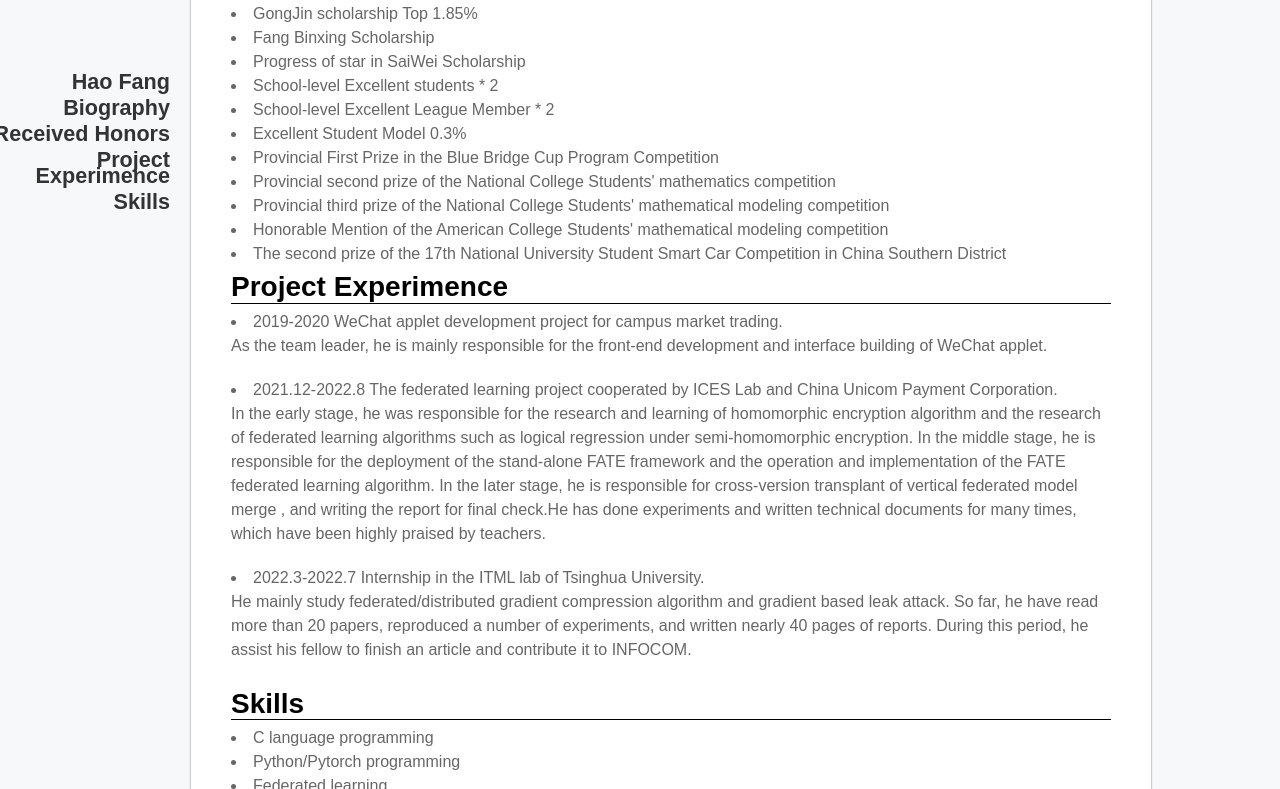
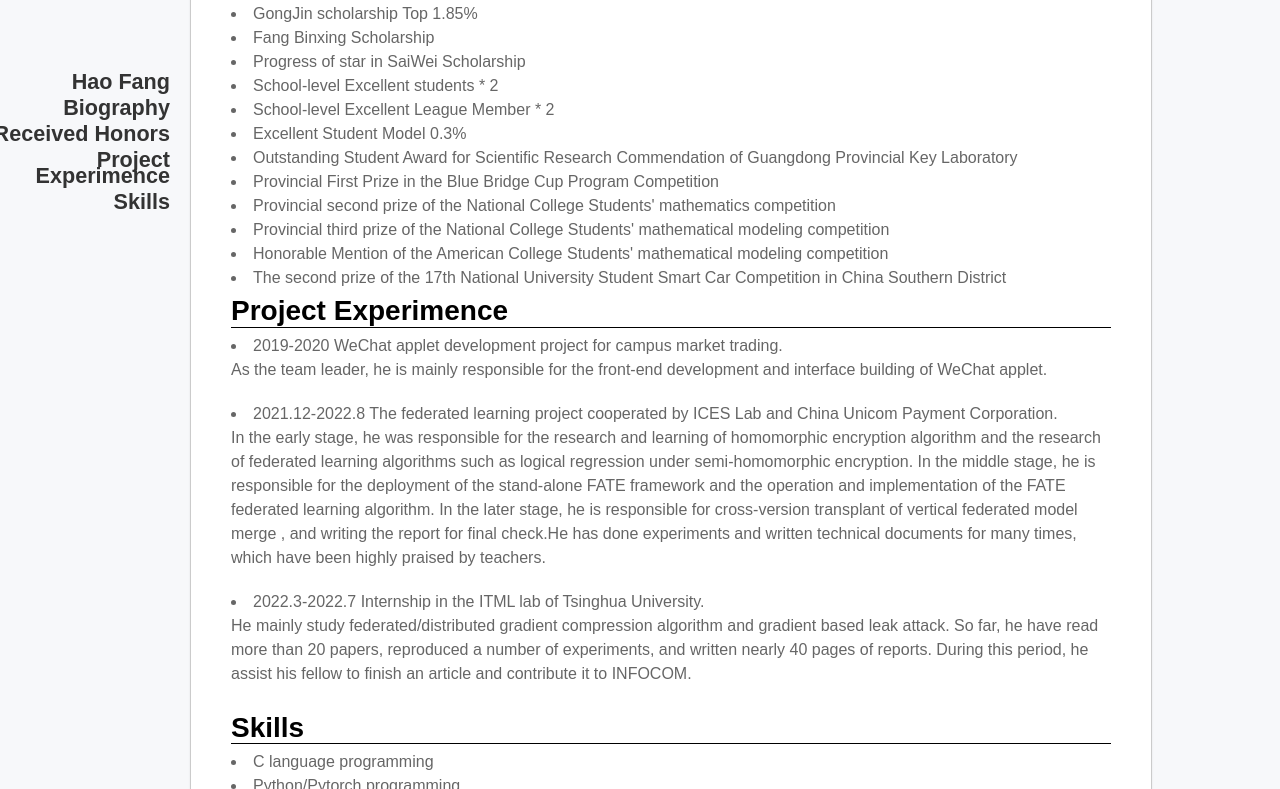
Before and after one commit to ffhibnese/ffhibnese.github.io, a Jekyll site: the page built from index.md, in a window 1280 px wide and 900 px high, scrolled down 618 px, cut to the strip 111-900 px from the top of the window. Built offline with Jekyll 4.4.1, drawn with Linux system fonts in a browser that asks for light colours; nearby versions of some CDN libraries; our own code applies the rules of GitHub Pages for plain Markdown files.

Commit message:
Update index.md

```diff
--- a/index.md
+++ b/index.md
@@ -40,6 +40,7 @@
 <li>School-level Excellent students * 2</li>
 <li>School-level Excellent League Member * 2</li>
 <li>Excellent Student Model 0.3%</li>
+<li>Outstanding Student Award for Scientific Research Commendation of Guangdong Provincial Key Laboratory</li>
 <li>Provincial First Prize in the Blue Bridge Cup Program Competition</li>
 <li>Provincial second prize of the National College Students' mathematics competition</li>
 <li>Provincial third prize of the National College Students' mathematical modeling competition</li>
```
